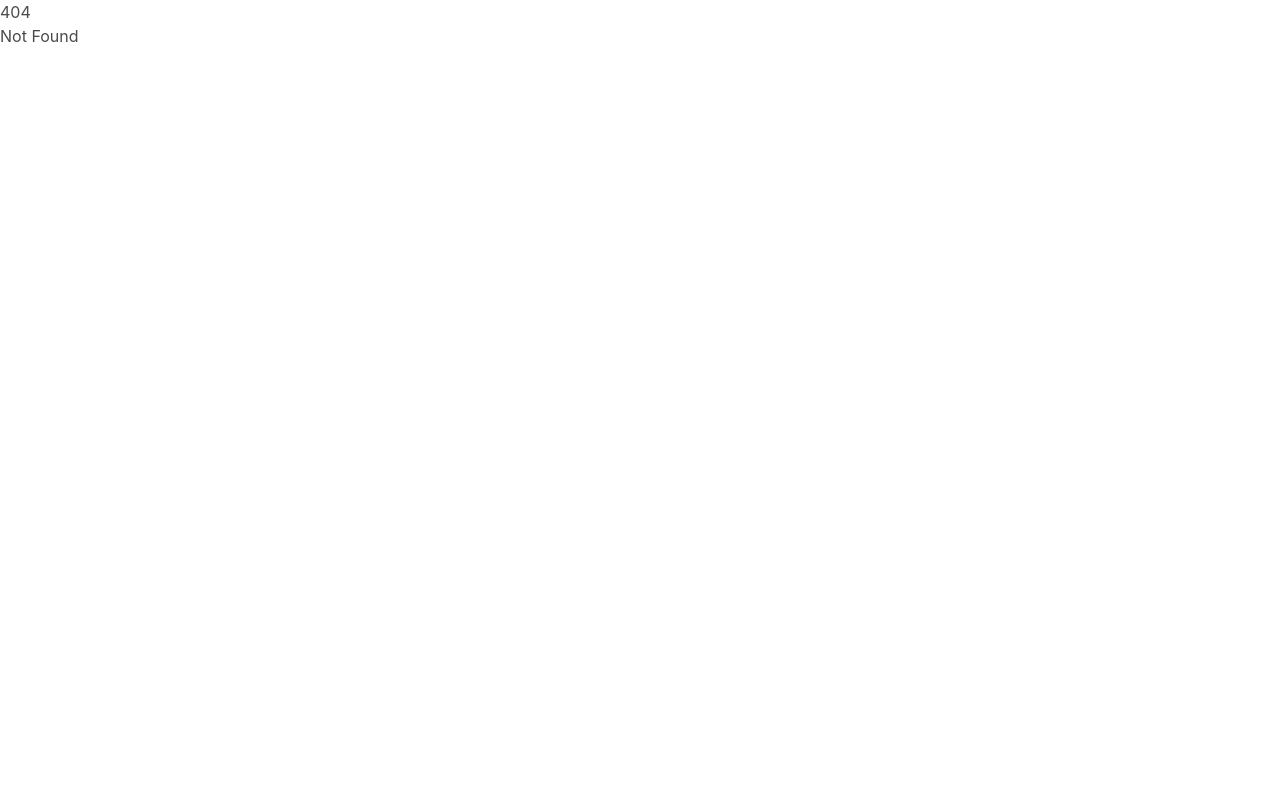
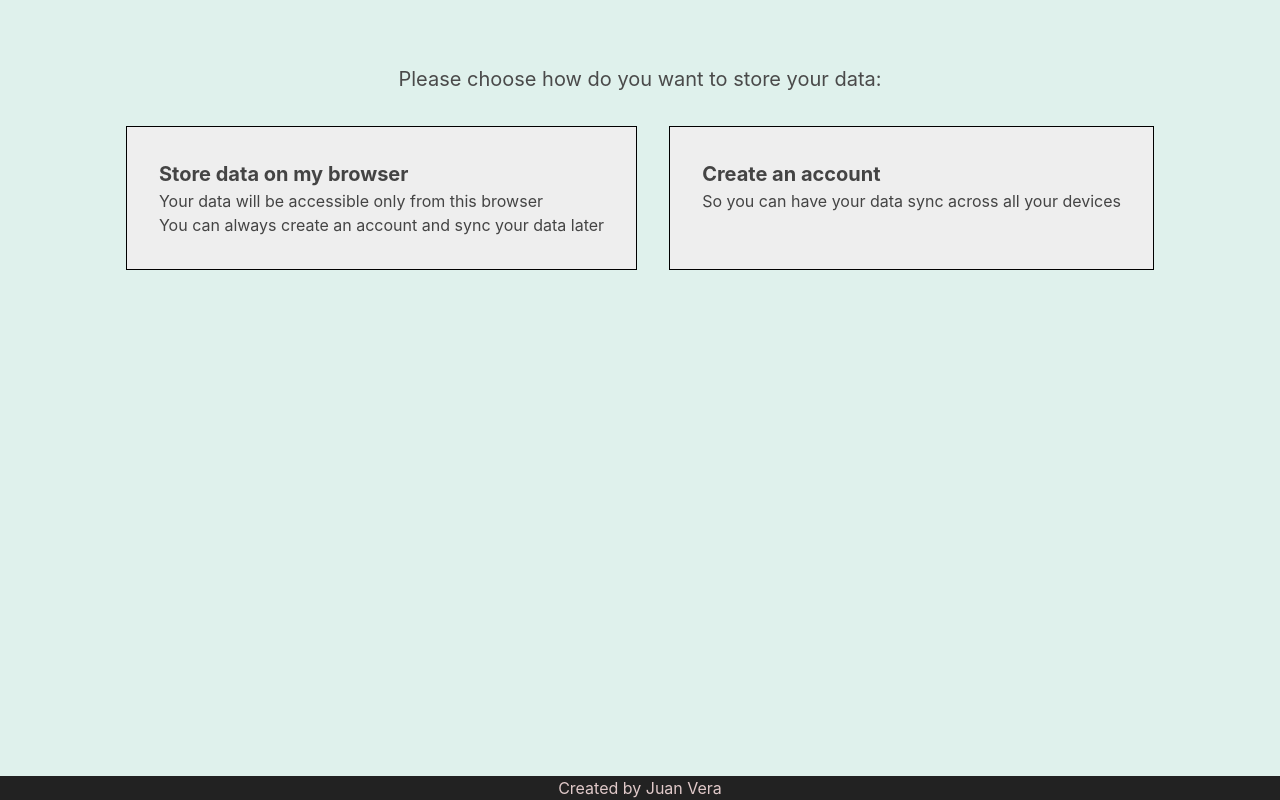
Before and after one commit to juanfrvera/finances, a SvelteKit app: page /start in a window 1280 px wide. Before the commit this address had no page. Built offline with nearby package versions, Linux system fonts and the light colour scheme.

Commit message:
wip: start and auth routes

```diff
--- a/src/routes/+layout.svelte
+++ b/src/routes/+layout.svelte
@@ -2,4 +2,25 @@
 	import '../app.scss';
 </script>
 
-<slot />
+<div id="container">
+	<slot />
+	<footer>Created by Juan Vera</footer>
+</div>
+
+<style>
+	#container {
+		background-color: #dff1ec;
+		min-height: 100vh;
+		display: flex;
+		flex-direction: column;
+		justify-content: space-between;
+	}
+	footer {
+		width: 100%;
+		background-color: #222;
+		color: #e0c9c9;
+		display: flex;
+		align-items: center;
+		justify-content: center;
+	}
+</style>
--- a/src/routes/+page.svelte
+++ b/src/routes/+page.svelte
@@ -142,7 +142,9 @@
 			</div>
 			<div class="call-to-action">
 				<div class="call-to-action-info">Ready?</div>
-				<button class="call-to-action-button button is-primary">Start Now</button>
+				<a href="/start">
+					<button class="call-to-action-button button is-primary">Start Now</button>
+				</a>
 			</div>
 		</div>
 	{/if}
@@ -155,14 +157,6 @@
 </div>
 
 <style>
-	:global(html) {
-		height: 100%;
-	}
-	:global(body) {
-		margin: 0;
-		background-color: #dff1ec;
-		min-height: 100%;
-	}
 	#container {
 		max-width: 800px;
 		margin: auto;
--- /dev/null
+++ b/src/routes/start/+page.svelte
@@ -0,0 +1,47 @@
+<div id="main">
+	<h1 id="main-info">Please choose how do you want to store your data:</h1>
+	<div id="options">
+		<div class="option">
+			<h2 class="option-title">Store data on my browser</h2>
+			<p>Your data will be accessible only from this browser</p>
+			<p>You can always create an account and sync your data later</p>
+		</div>
+		<div class="option">
+			<h2 class="option-title">Create an account</h2>
+			<p>So you can have your data sync across all your devices</p>
+		</div>
+	</div>
+</div>
+
+<style>
+	#main {
+		margin-top: 64px;
+		display: flex;
+		flex-direction: column;
+		align-items: center;
+		gap: 32px;
+	}
+	#main-info {
+		font-size: 20px;
+	}
+	#options {
+		display: flex;
+		gap: 32px;
+	}
+	.option {
+		border: 1px solid black;
+		padding: 32px;
+		cursor: pointer;
+		background-color: #eee;
+        color: #444;
+	}
+	.option:hover {
+		box-shadow: 1px 0px 14px 6px rgba(0, 0, 0, 0.43) inset;
+		-webkit-box-shadow: 1px 0px 14px 6px rgba(0, 0, 0, 0.43) inset;
+		-moz-box-shadow: 1px 0px 14px 6px rgba(0, 0, 0, 0.43) inset;
+	}
+	.option-title {
+		font-size: 20px;
+		font-weight: bold;
+	}
+</style>
--- a/tsconfig.json
+++ b/tsconfig.json
@@ -4,6 +4,12 @@
 		"paths": {
 			"@/*": [
 				"./src/*"
+			],
+			"$lib": [
+				"./src/lib"
+			],
+			"$lib/*": [
+				"./src/lib/*"
 			]
 		},
 		"allowJs": true,
```
Also changed, not shown: src/routes/auth/[slug]/+page.svelte (added, +10 -0 lines), src/routes/auth/[slug]/+page.ts (added, +18 -0 lines).
